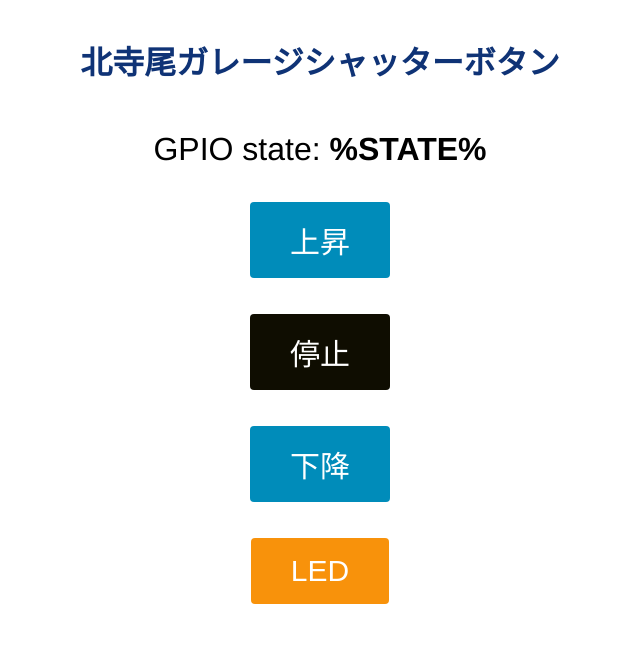
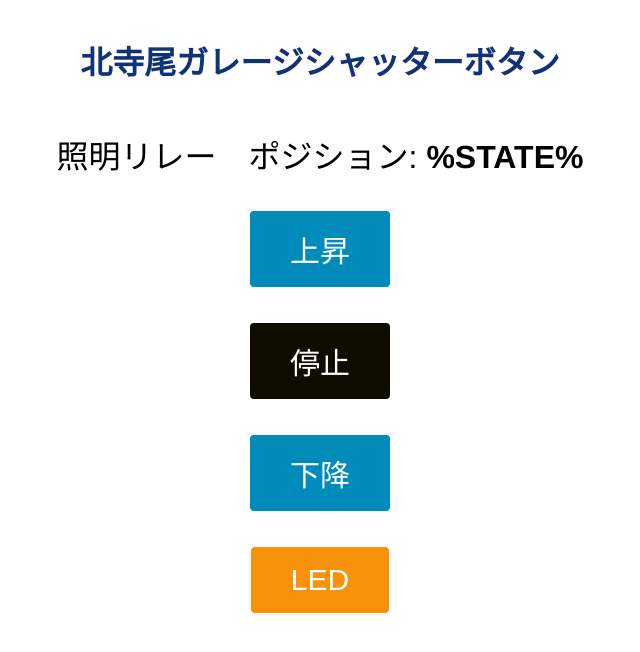
Before and after one commit to Aki-R/garage_shutter, a plain HTML site: page data/index.html in a window 1280 px wide. Shown: the whole page, without its empty margins (320-960 px from the left). Drawn offline with Linux system fonts and the light colour scheme.

Commit message:
照明リレーポジション文字変更

```diff
--- a/data/index.html
+++ b/data/index.html
@@ -9,7 +9,7 @@
 </head>
 <body>
   <h1>北寺尾ガレージシャッターボタン</h1>
-  <p>GPIO state: <strong> %STATE%</strong></p>
+  <p>照明リレー　ポジション: <strong> %STATE%</strong></p>
   <p><a href="/up"><button class="button">上昇</button></a></p>
   <p><a href="/stop"><button class="button button2">停止</button></a></p>
   <p><a href="/down"><button class="button">下降</button></a></p>
```
